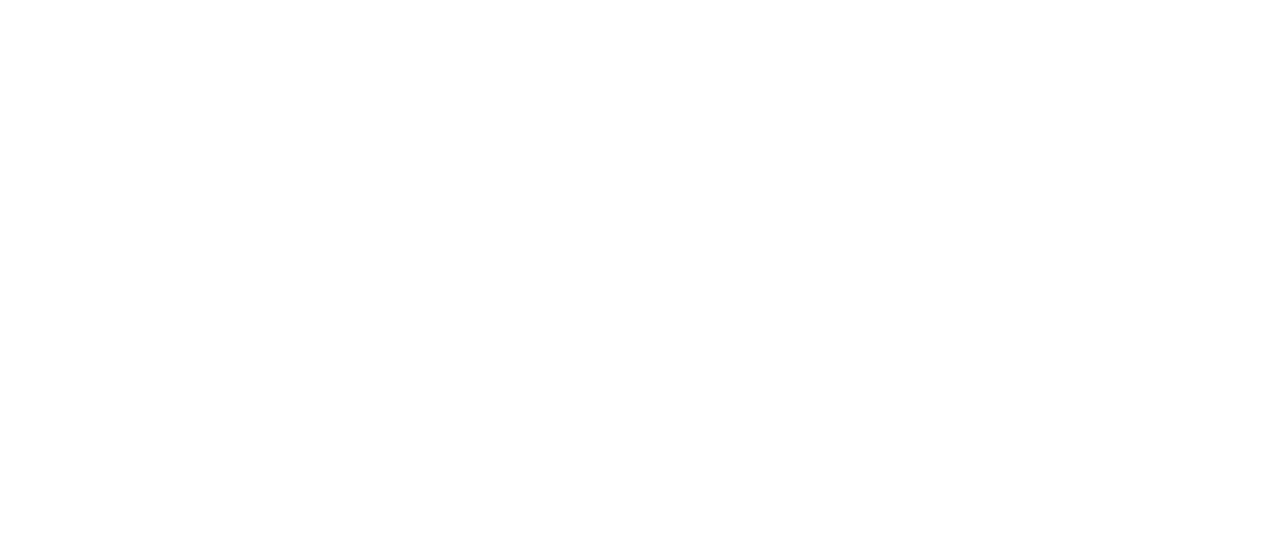
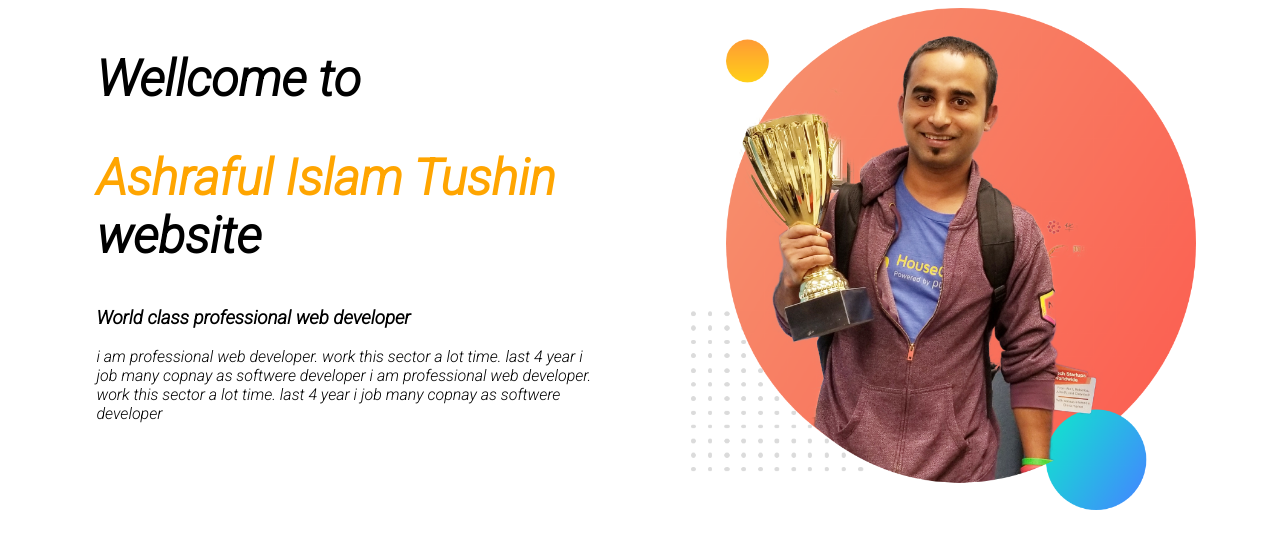
Before and after one commit to tusinahmed/web.portfolio, a plain HTML site: page index.html in a window 1280 px wide. Drawn offline with Linux system fonts and the light colour scheme.

Commit message:
add first header part

```diff
--- a/index.html
+++ b/index.html
@@ -3,9 +3,30 @@
 <head>
     <meta charset="UTF-8">
     <meta name="viewport" content="width=device-width, initial-scale=1.0">
-    <title>Document</title>
+    <link rel="stylesheet" href="style.css">
+    <title> Ashraful Islam Tushin </title>
+    <link href="https://fonts.googleapis.com/css2?family=Roboto:ital,wght@1,300&display=swap" rel="stylesheet">
+
 </head>
 <body>
 
+   <section>
+    <div class="half-width">
+        <h1> Wellcome to  </h1>
+    <h1> <span class="name-highlight">Ashraful Islam Tushin</span>  website </h1>
+
+    <h3> World class professional web developer</h3>
+    <p> i am professional web developer. work this sector a lot time. last 4 year i job many copnay as softwere developer
+        i am professional web developer. work this sector a lot time. last 4 year i job many copnay as softwere developer </p>
+    </div>
+
+    <div class="half-width">
+        <img src="images/jhankar.png" alt="">
+    </div>
+
+
+   </section>
+
+
 </body>
 </html>
--- /dev/null
+++ b/style.css
@@ -0,0 +1,21 @@
+body{
+    font-family: 'Roboto', sans-serif;
+}
+
+h1{
+    font-size: 50px;
+}
+.name-highlight{
+    color: orange;
+}
+
+.half-width{
+    width: 40%;
+    float: left;
+    margin-left: 5%;
+    padding-left: 2%;
+}
+
+.half-width img{
+    width: 100%;
+}
```
